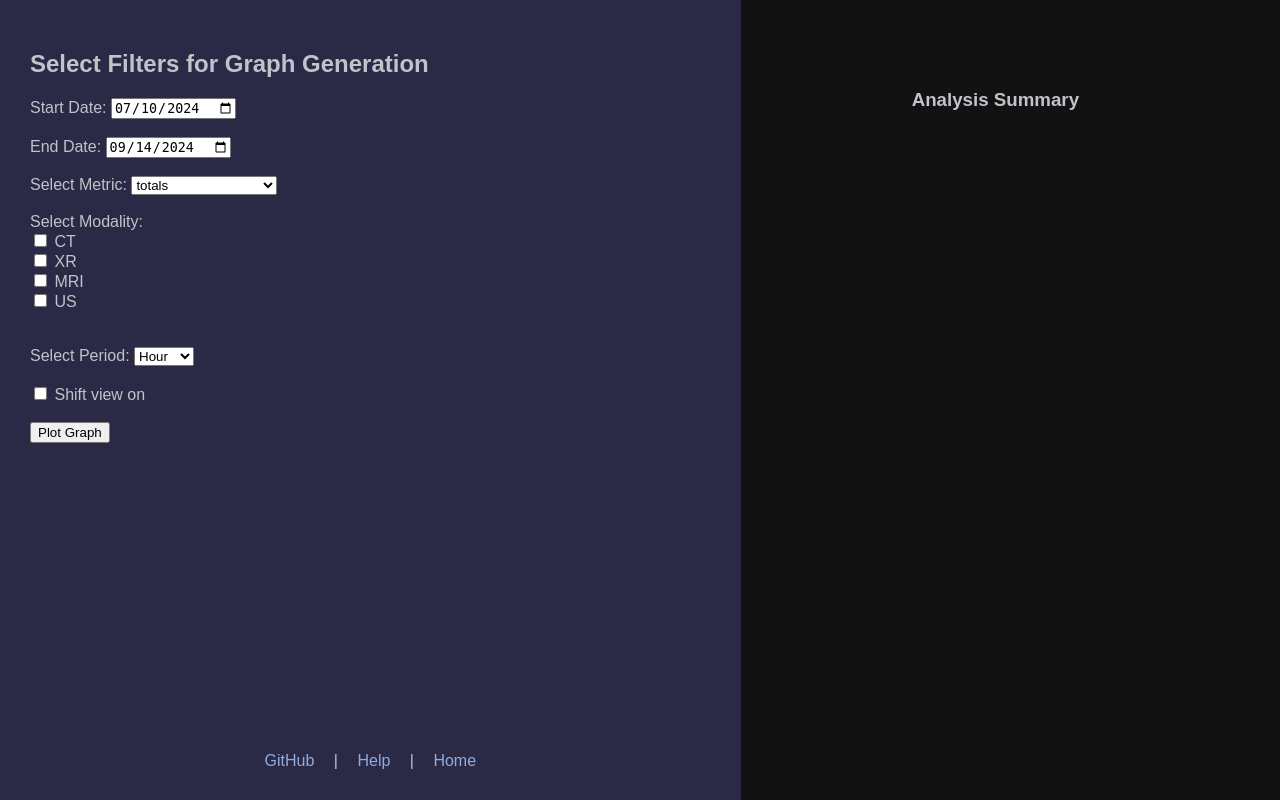
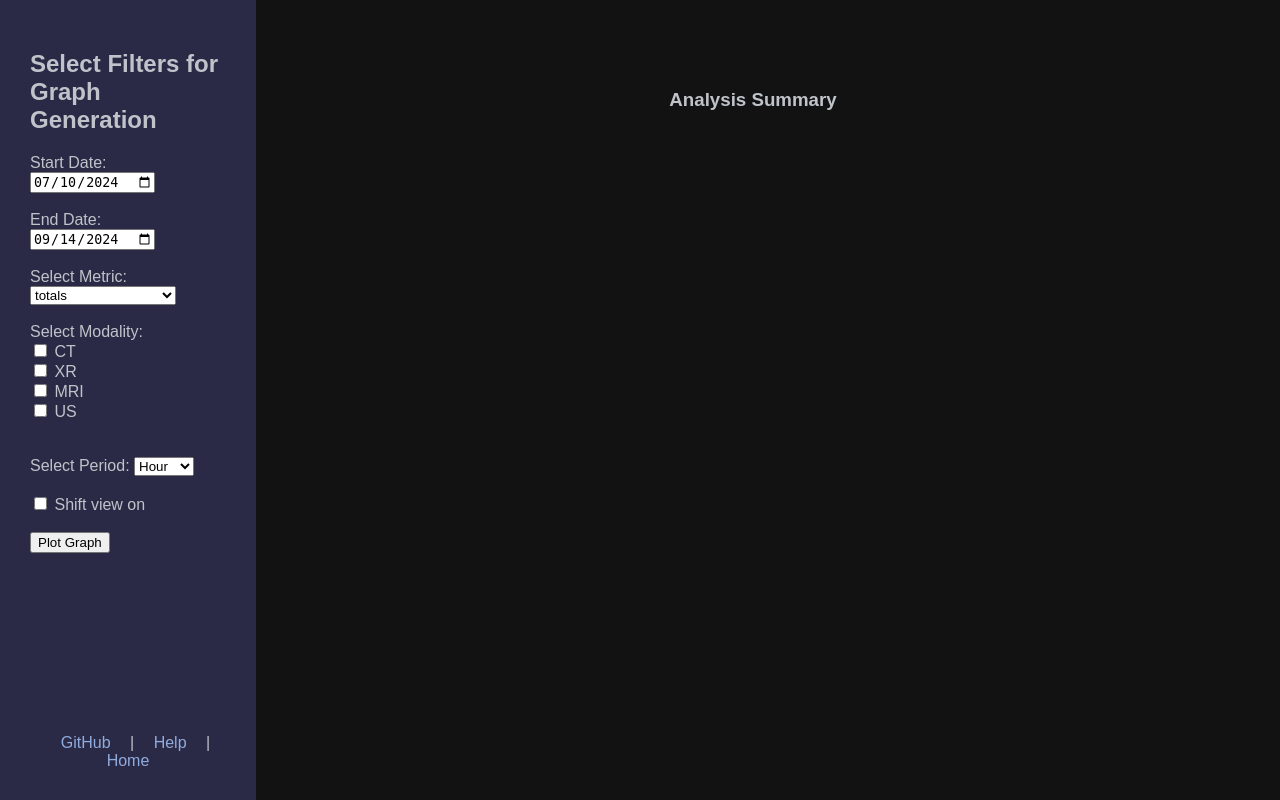
Before and after one commit to neato0079/exam-analytics, a Django app: template exam_graph/templates/form.html in a window 1280 px wide. Run offline with Django 5.2, Linux system fonts and the light colour scheme; the template is opened without the code that fills it, so the values that code supplies are empty.

Commit message:
fix side bar width

```diff
--- a/exam_graph/static/css/style.css
+++ b/exam_graph/static/css/style.css
@@ -230,6 +230,7 @@
     flex-direction: column;
     flex-grow: 1;
     min-height: 100vh;
+    max-width: 20%;
     padding: 30px;
     background-color: #2b2a46;
     overflow-y: auto;
```
